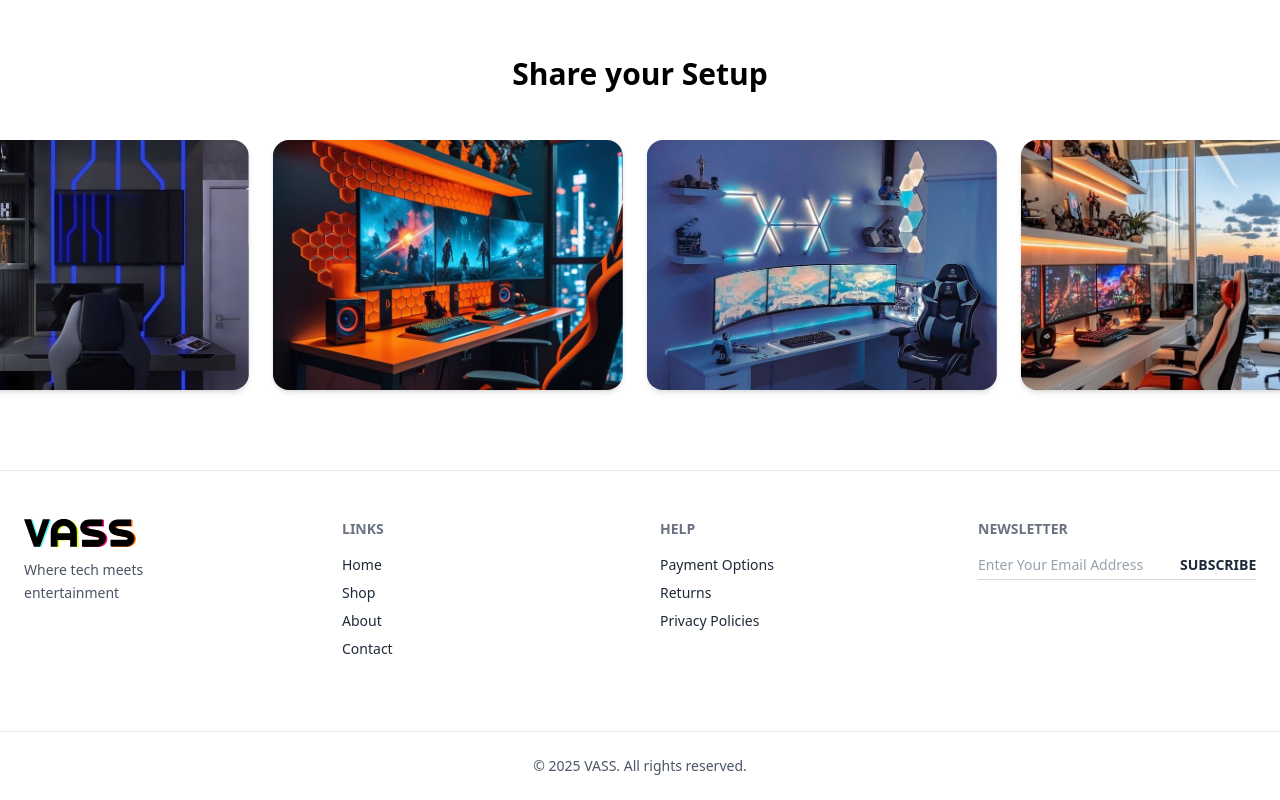
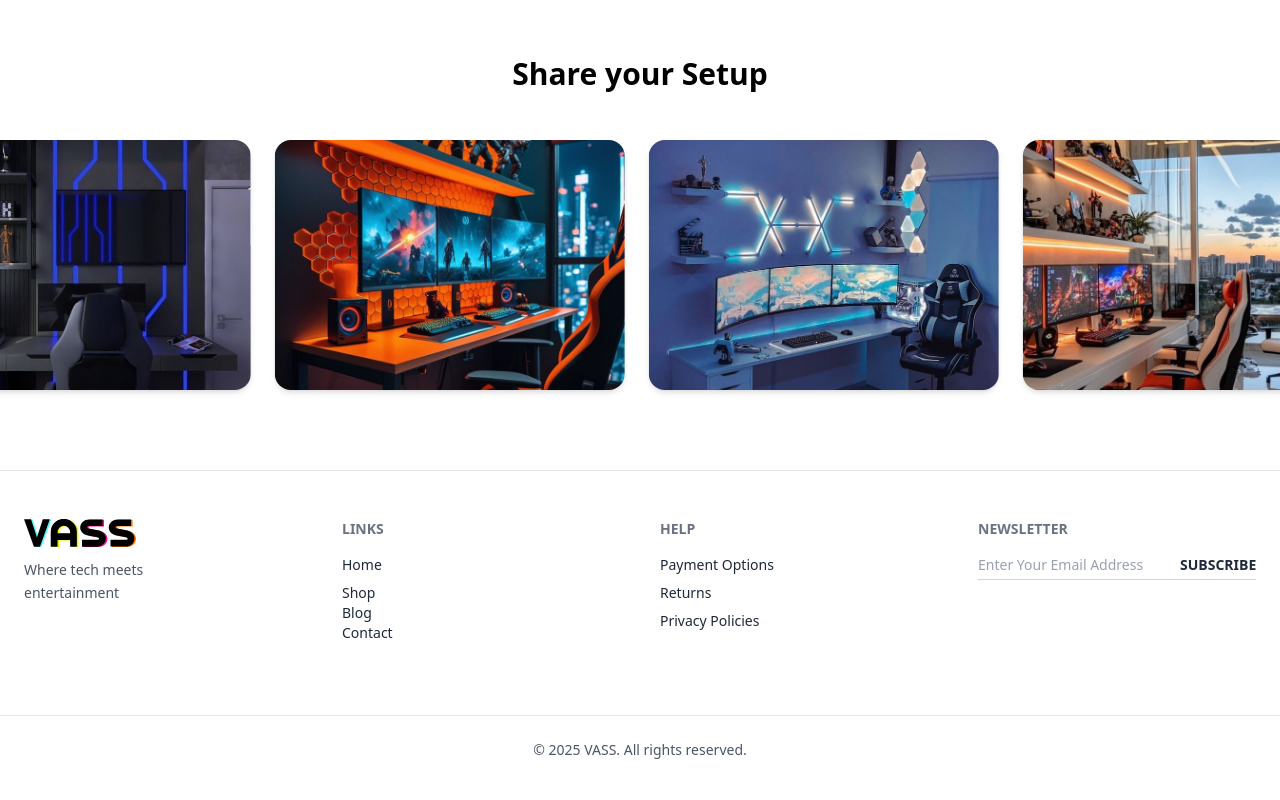
Before and after one commit to Sssebas81/vass-ecommerce, a React (Vite) app in the folder vass-ecommerce/: page / in a window 1280 px wide. Shown: the part 3051-3851 px from the top of the page. Built offline with nearby package versions, Linux system fonts and the light colour scheme.

Commit message:
feat: add routes links footer

```diff
--- a/vass-ecommerce/src/components/footer/Footer.tsx
+++ b/vass-ecommerce/src/components/footer/Footer.tsx
@@ -1,3 +1,5 @@
+import { NavLink } from "react-router-dom";
+
 function Footer() {
   return (
     <footer className="bg-white border-t border-gray-200">
@@ -20,10 +22,19 @@ function Footer() {
             Links
           </h3>
           <ul className="space-y-2 text-gray-800 text-sm">
+
             <li className="hover:text-gray-600 cursor-pointer">Home</li>
-            <li className="hover:text-gray-600 cursor-pointer">Shop</li>
-            <li className="hover:text-gray-600 cursor-pointer">About</li>
+            <NavLink to="/Shop">
+              <li className="hover:text-gray-600 cursor-pointer">Shop</li>
+            </NavLink>
+            <NavLink to ="/Blog">
+              <li className="hover:text-gray-600 cursor-pointer">Blog</li>
+            </NavLink>
+
+            <NavLink to="/Contact">
             <li className="hover:text-gray-600 cursor-pointer">Contact</li>
+
+            </NavLink>
           </ul>
         </div>
 
```
